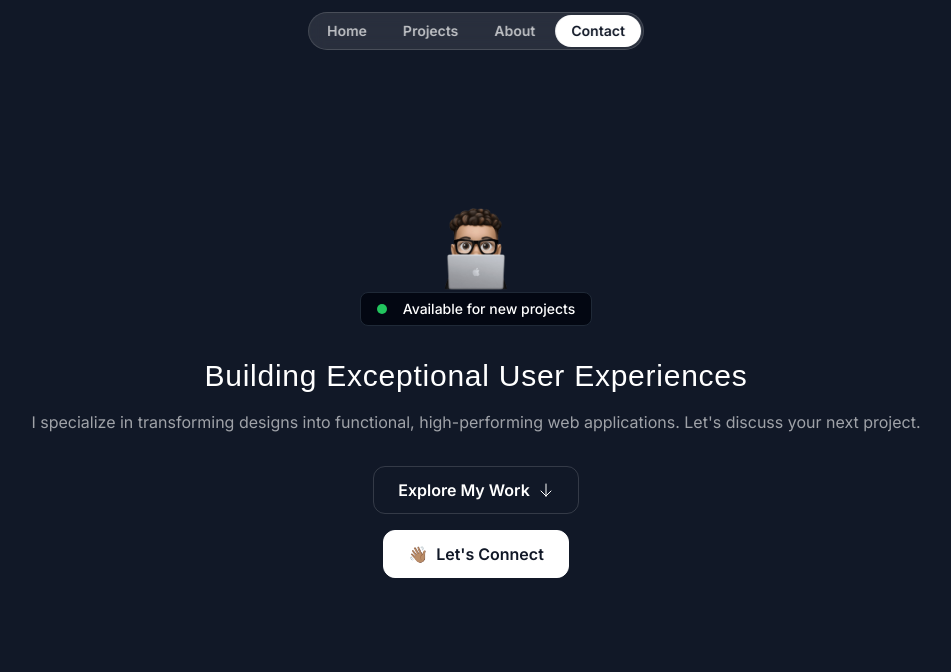
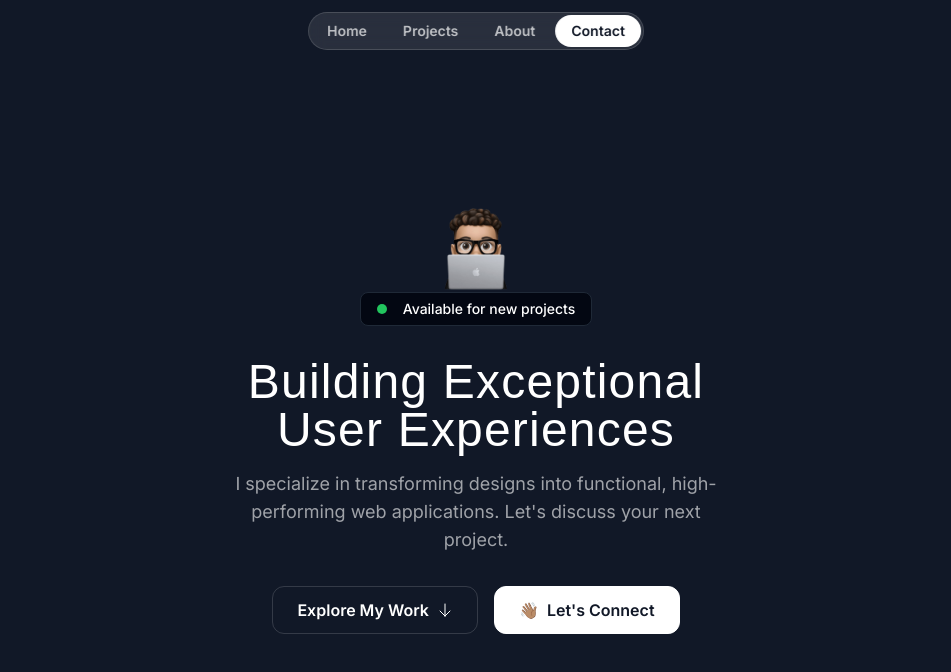
Before and after one commit to eziz-tajiev/Portfolio, a Next.js app: page / in a window 1280 px wide. Shown: the top 672 px of the page, without its empty margins (164-1115 px from the left). Built offline with nearby package versions, Linux system fonts and the light colour scheme; a web font is replaced by a local one.

Commit message:
complate hero section on table version and move to dekstop

```diff
--- a/src/sections/Hero.tsx
+++ b/src/sections/Hero.tsx
@@ -17,12 +17,14 @@ export const HeroSection = () => {
             <div className='text-sm font-medium'>Available for new projects</div>
           </div>
         </div>
-        <h1 className='font-serif text-3xl text-center mt-8 tracking-wide'>Building Exceptional User Experiences</h1>
-        <p className='mt-4 text-center text-white/60'>
-          I specialize in transforming designs into functional, high-performing
-          web applications. Let's discuss your next project.
-        </p>
-        <div className='flex flex-col items-center mt-8 gap-4'>
+        <div className='max-w-lg mx-auto'>
+          <h1 className='font-serif text-3xl md:text-5xl text-center mt-8 tracking-wide'>Building Exceptional User Experiences</h1>
+          <p className='mt-4 text-center text-white/60 md:text-lg'>
+            I specialize in transforming designs into functional, high-performing
+            web applications. Let's discuss your next project.
+          </p>
+        </div>
+        <div className='flex flex-col md:flex-row justify-center items-center mt-8 gap-4'>
           <button className='inline-flex items-center gap-2 border border-white/15 px-6 h-12 rounded-xl'>
             <span className='font-semibold'>Explore My Work</span>
             <ArrowDown className='size-4' />
```
